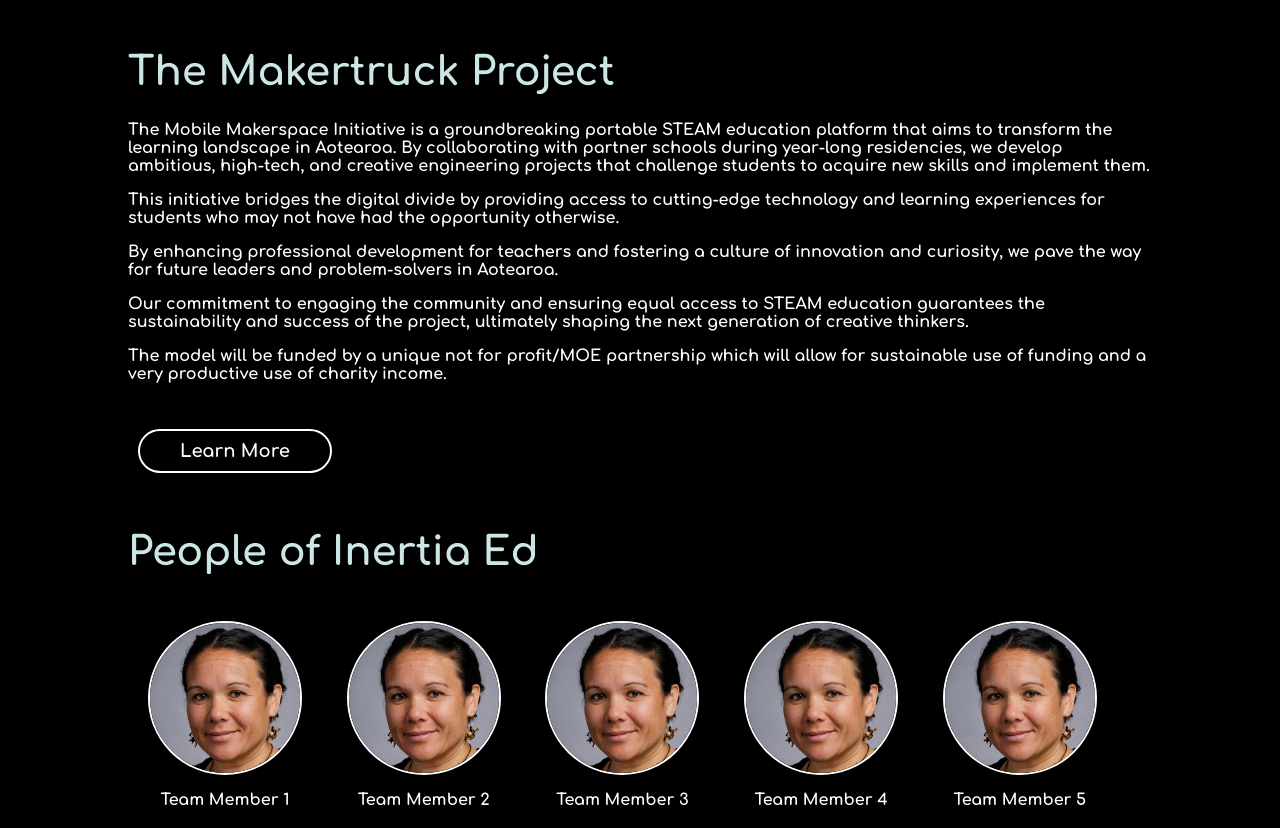
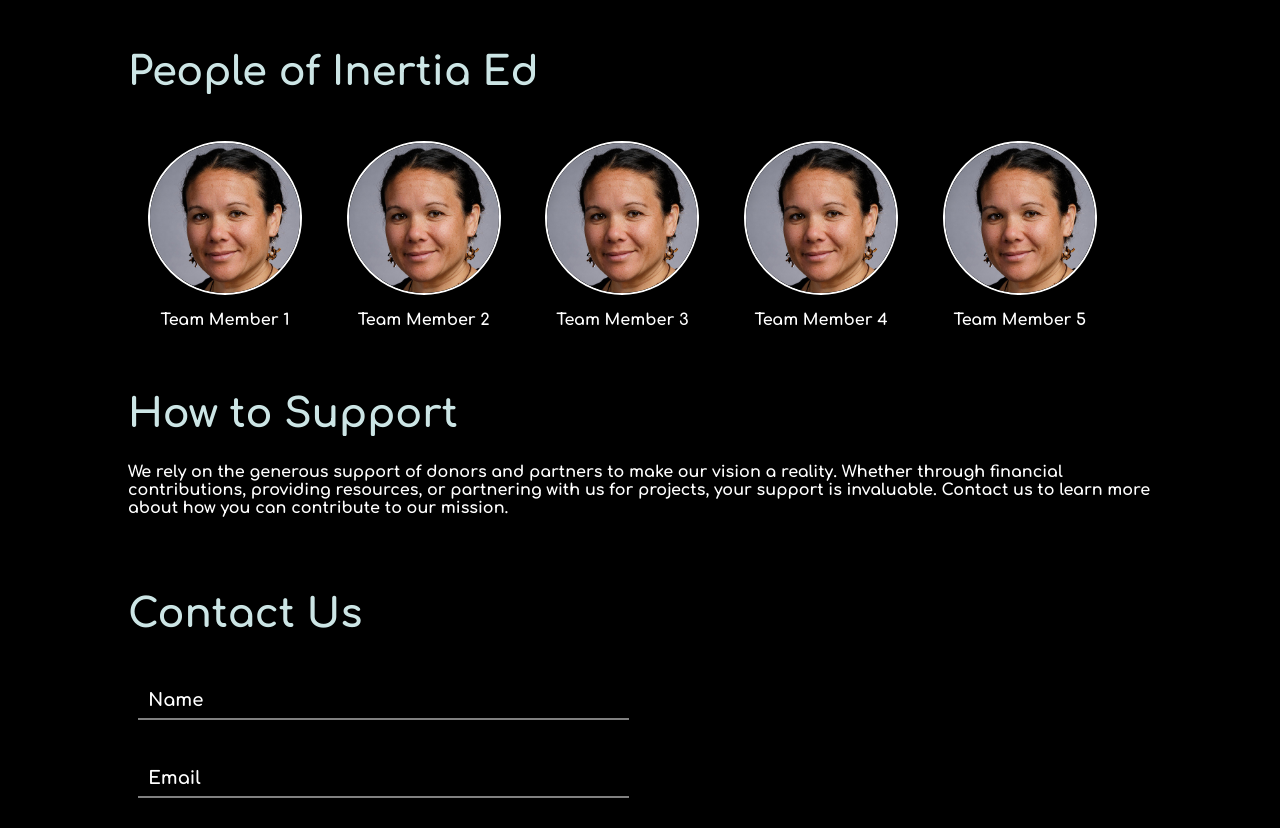
Before and after one commit to ClarkWilliamsIE/Inertiaweb, a plain HTML site: page people.html in a window 1280 px wide. Shown: the part 802-1630 px from the top of the page. Drawn offline with nearby package versions, Linux system fonts and the light colour scheme.

Commit message:
Update people.html

```diff
--- a/people.html
+++ b/people.html
@@ -35,26 +35,6 @@
     </center>
 
     <div id="portfolio">
-
-        <div id="outline">
-            <h1>The Makertruck Project</h1>
-            <p>
-                The Mobile Makerspace Initiative is a groundbreaking portable STEAM education platform that aims to transform the learning landscape in Aotearoa. By collaborating with partner schools during year-long residencies, we develop ambitious, high-tech, and creative engineering projects that challenge students to acquire new skills and implement them.
-            </p>
-            <p>
-                This initiative bridges the digital divide by providing access to cutting-edge technology and learning experiences for students who may not have had the opportunity otherwise.
-            </p>
-            <p>
-                By enhancing professional development for teachers and fostering a culture of innovation and curiosity, we pave the way for future leaders and problem-solvers in Aotearoa.
-            </p>
-            <p>
-                Our commitment to engaging the community and ensuring equal access to STEAM education guarantees the sustainability and success of the project, ultimately shaping the next generation of creative thinkers.
-            </p>
-            <p>
-                The model will be funded by a unique not for profit/MOE partnership which will allow for sustainable use of funding and a very productive use of charity income.
-            </p>
-            <a href="makertruck.html"><button class="btn_one">Learn More</button></a>
-        </div>
 
         <div id="people">
             <h1>People of Inertia Ed</h1>
```
